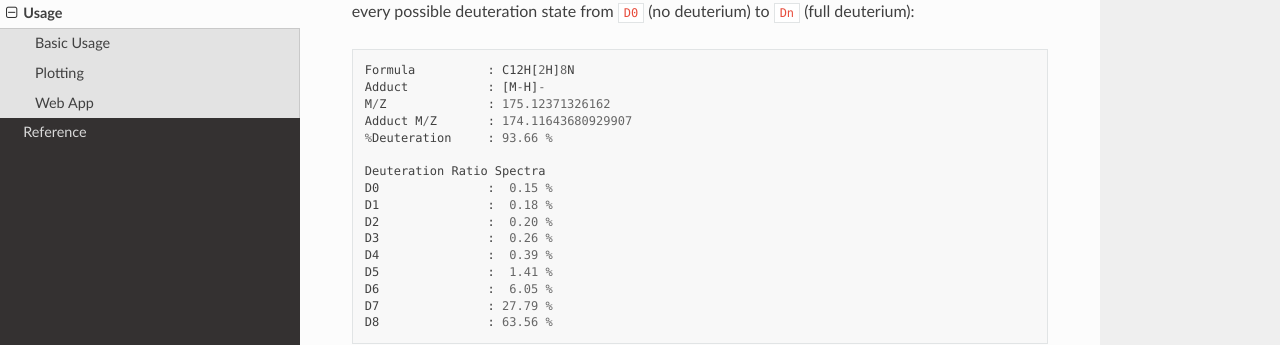
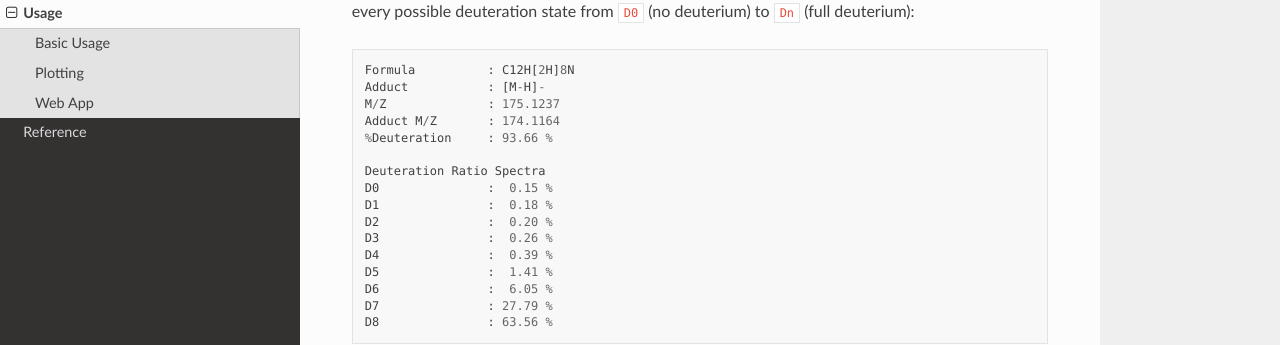
Before and after one commit to djdt/dget, a Sphinx documentation site: the page built from docs/usage.rst, in a window 1280 px wide and 900 px high, scrolled down 331 px. Shown: the part 163-508 px from the top of the window. Built offline with Sphinx 7.4.7 and the Read the Docs theme 2.0.0, drawn with Linux system fonts in a browser that asks for light colours.

Commit message:
print less decimals

```diff
--- a/docs/usage.rst
+++ b/docs/usage.rst
@@ -16,8 +16,8 @@ This will print the deuteration of the base molecule ``%Deuteration`` and the pr
 
     Formula          : C12H[2H]8N
     Adduct           : [M-H]-
-    M/Z              : 175.12371326162
-    Adduct M/Z       : 174.11643680929907
+    M/Z              : 175.1237
+    Adduct M/Z       : 174.1164
     %Deuteration     : 93.66 %
 
     Deuteration Ratio Spectra
```
Also changed, not shown: 1 other file.
